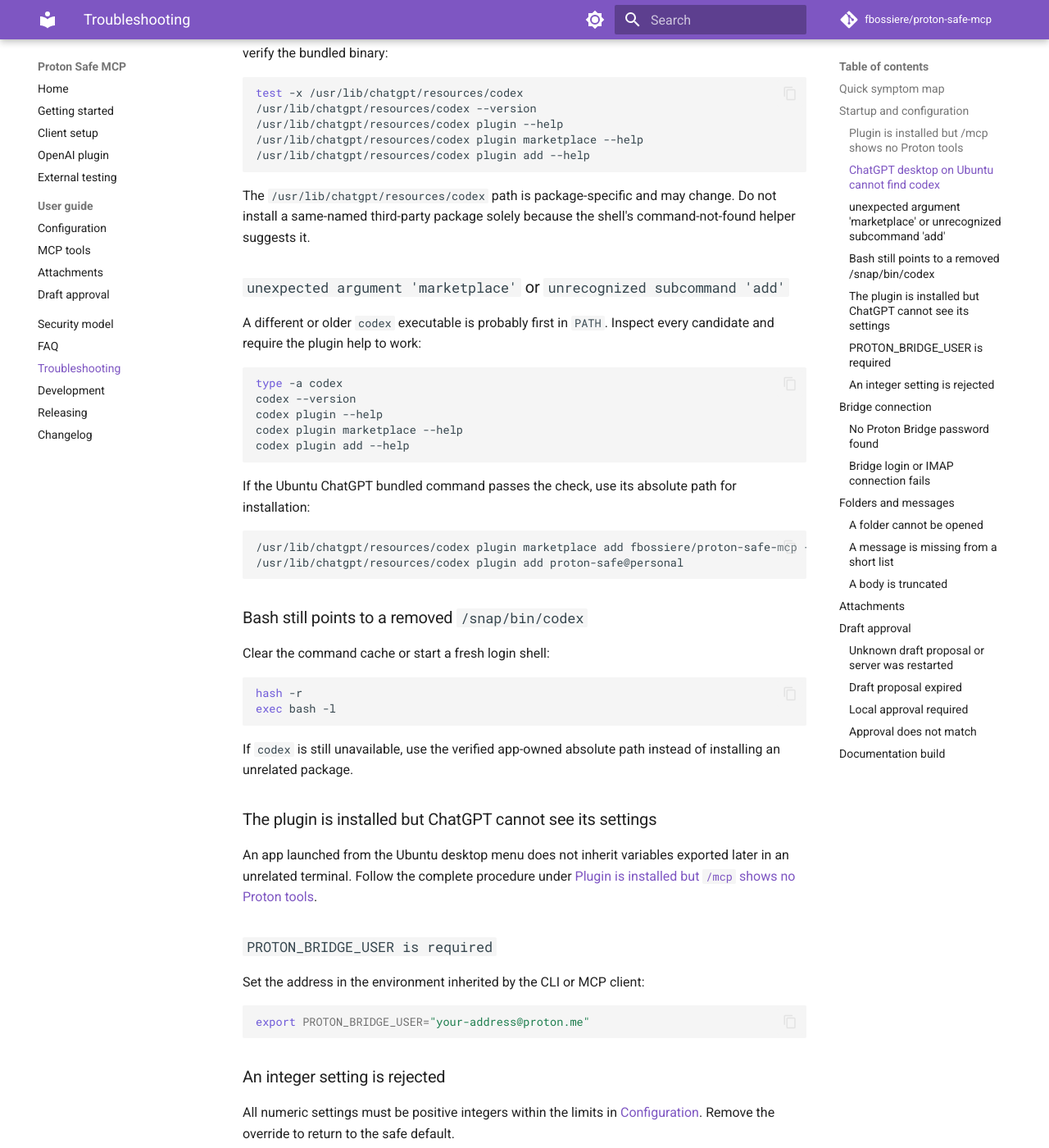
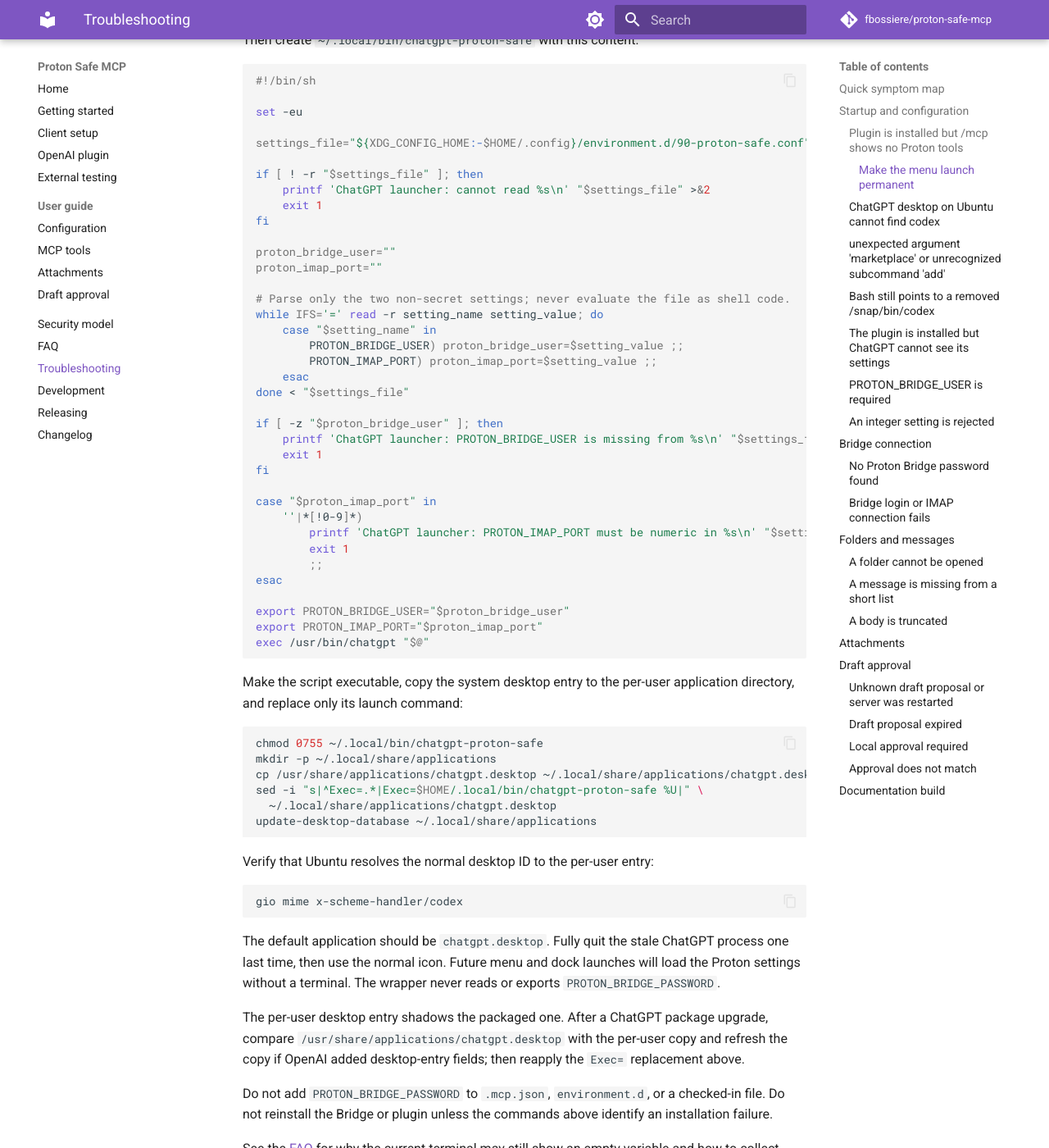
Before and after one commit to fbossiere/proton-safe-mcp, an MkDocs documentation site: the page built from docs/troubleshooting.md, in a window 1280 px wide and 1400 px high, scrolled down 2664 px. Shown: the whole window at 82% size. Built offline with MkDocs 1.6.1 and Material for MkDocs 9.7.7, drawn with Linux system fonts in a browser that asks for light colours; comment, search, counter and statistics services are not loaded; some of the changed text lies outside the part shown.

Commit message:
docs: add persistent ChatGPT launcher

````diff
--- a/docs/troubleshooting.md
+++ b/docs/troubleshooting.md
@@ -97,6 +97,86 @@
    An Electron single-instance launch can hand control to an older process, so starting this
    command before the previous instance exits will not repair its environment. After the app
    opens, create a new task and check `/mcp` again.
+
+#### Make the menu launch permanent
+
+The terminal launch above is only a diagnostic. You do **not** need to type it every time. If it
+restores the plugin, create a per-user launcher that keeps the normal `ChatGPT` desktop ID and
+loads only the two allowed settings.
+
+Create the private executable directory if needed:
+
+```bash
+mkdir -p ~/.local/bin
+```
+
+Then create `~/.local/bin/chatgpt-proton-safe` with this content:
+
+```sh
+#!/bin/sh
+
+set -eu
+
+settings_file="${XDG_CONFIG_HOME:-$HOME/.config}/environment.d/90-proton-safe.conf"
+
+if [ ! -r "$settings_file" ]; then
+    printf 'ChatGPT launcher: cannot read %s\n' "$settings_file" >&2
+    exit 1
+fi
+
+proton_bridge_user=""
+proton_imap_port=""
+
+# Parse only the two non-secret settings; never evaluate the file as shell code.
+while IFS='=' read -r setting_name setting_value; do
+    case "$setting_name" in
+        PROTON_BRIDGE_USER) proton_bridge_user=$setting_value ;;
+        PROTON_IMAP_PORT) proton_imap_port=$setting_value ;;
+    esac
+done < "$settings_file"
+
+if [ -z "$proton_bridge_user" ]; then
+    printf 'ChatGPT launcher: PROTON_BRIDGE_USER is missing from %s\n' "$settings_file" >&2
+    exit 1
+fi
+
+case "$proton_imap_port" in
+    ''|*[!0-9]*)
+        printf 'ChatGPT launcher: PROTON_IMAP_PORT must be numeric in %s\n' "$settings_file" >&2
+        exit 1
+        ;;
+esac
+
+export PROTON_BRIDGE_USER="$proton_bridge_user"
+export PROTON_IMAP_PORT="$proton_imap_port"
+exec /usr/bin/chatgpt "$@"
+```
+
+Make the script executable, copy the system desktop entry to the per-user application directory,
+and replace only its launch command:
+
+```bash
+chmod 0755 ~/.local/bin/chatgpt-proton-safe
+mkdir -p ~/.local/share/applications
+cp /usr/share/applications/chatgpt.desktop ~/.local/share/applications/chatgpt.desktop
+sed -i "s|^Exec=.*|Exec=$HOME/.local/bin/chatgpt-proton-safe %U|" \
+  ~/.local/share/applications/chatgpt.desktop
+update-desktop-database ~/.local/share/applications
+```
+
+Verify that Ubuntu resolves the normal desktop ID to the per-user entry:
+
+```bash
+gio mime x-scheme-handler/codex
+```
+
+The default application should be `chatgpt.desktop`. Fully quit the stale ChatGPT process one last
+time, then use the normal icon. Future menu and dock launches will load the Proton settings without
+a terminal. The wrapper never reads or exports `PROTON_BRIDGE_PASSWORD`.
+
+The per-user desktop entry shadows the packaged one. After a ChatGPT package upgrade, compare
+`/usr/share/applications/chatgpt.desktop` with the per-user copy and refresh the copy if OpenAI
+added desktop-entry fields; then reapply the `Exec=` replacement above.
 
 Do not add `PROTON_BRIDGE_PASSWORD` to `.mcp.json`, `environment.d`, or a checked-in file. Do not
 reinstall the Bridge or plugin unless the commands above identify an installation failure.
````
Also changed, not shown: CHANGELOG.md (+2 -1 lines), README.md (+2 -1 lines), docs/faq.md (+10 -0 lines), docs/openai-plugin.md (+5 -0 lines), 1 other file.
